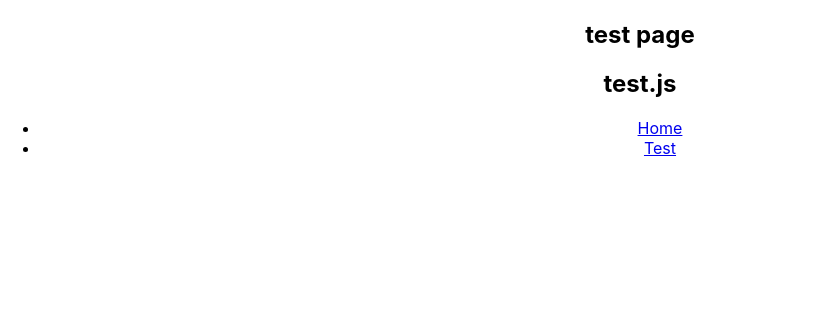
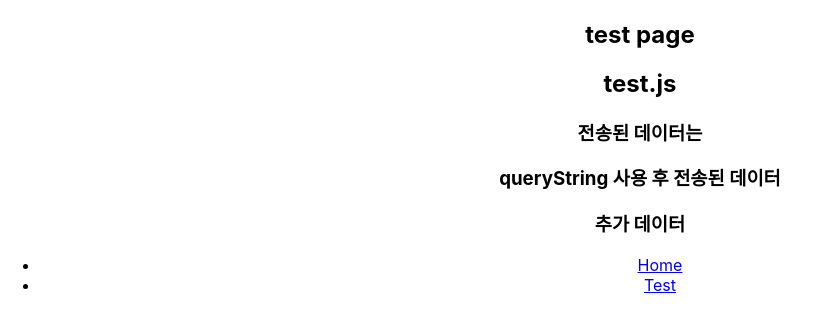
Before and after one commit to yunhyun/reacttest20201029, a React (Create React App) app: page /test in a window 1280 px wide. Shown: the top 332 px of the page, without its empty margins (0-820 px from the left). Built offline with nearby package versions, Linux system fonts and the light colour scheme.

Commit message:
링크추가, 2개 이상 데이터 넘기기

```diff
--- a/package.json
+++ b/package.json
@@ -6,6 +6,7 @@
     "@testing-library/jest-dom": "^5.11.4",
     "@testing-library/react": "^11.1.0",
     "@testing-library/user-event": "^12.1.10",
+    "query-string": "^6.13.6",
     "react": "^17.0.1",
     "react-dom": "^17.0.1",
     "react-router-dom": "^5.2.0",
--- a/src/App.js
+++ b/src/App.js
@@ -25,8 +25,11 @@ class App extends Component {
           <Route path="/" component={Home} exact/>
           {/* exact가 없으면 /test 경로로 갔을 때 / 경로도 함께 인식해서 두 파일의 내용이 같이 출력됨  */}
           <Route path="/test" component={Test} />
+          {/* Router를 이용해서 페이지로 데이터 전달하기 */}
+          <Route path="/test/:param1" component={Test} />
 
           {/* Link 태그 추가 */}
+          {/* Link 태그를 사용하면 페이지를 리로드하지 않고 새로운 페이지를 불러올 수 있음 */}
           <ul>
             <li> <Link to='/'> Home </Link> </li>
             <li> <Link to='/test'> Test </Link> </li>
--- a/src/inc/test.js
+++ b/src/inc/test.js
@@ -1,11 +1,35 @@
 import React, {Component} from 'react';
+// 중복호출 방지를 위해 npm install query-string, yarn add query-string 으로 설치
+import queryString from 'query-string';
 
 class test extends Component {
+    // 링크로 넘어온 데이터 출력하기, 데이터를 props로 조회
+    /* props는 property의 약자로 부모에게 받아온 데이터. react는 부모에서 자식으로만 데이터 전달
+       따라서 수정이 불가능하고 읽기만 가능.
+    */
+    constructor(props) {
+        super(props)
+        console.log("test.js 생성자");
+        console.log(props);
+        // App.js 에서 링크로 넘어온 param1 값 출력
+        console.log(props.match.params.param1);
+    }
+
     render() {
+
+        // 중복으로 호출되는 것을 방지
+        const qry = queryString.parse(this.props.location.search);
+
         return (
             <div>
                 <h2>test page</h2>
                 <h2>test.js</h2>
+                <h3>전송된 데이터는 {this.props.match.params.param1}</h3>
+                {/* 여기서 데이터가 출력되려면 localhost:3000/test/?param1=aaa 형식으로 주소 호출해야 함
+                    localhost:3000/test?param1=aaa 형식도 가능하며, 2개 이상의 데이터를 전송하려면
+                    localhost:3000/test?param1=aaa&param2=bbb */}
+                <h3>queryString 사용 후 전송된 데이터 {qry.param1}</h3>
+                <h3>추가 데이터 {qry.param2}</h3>
             </div>
         );
     }
```
Also changed, not shown: 2 other files (tests, documents, lock files or other folders).
